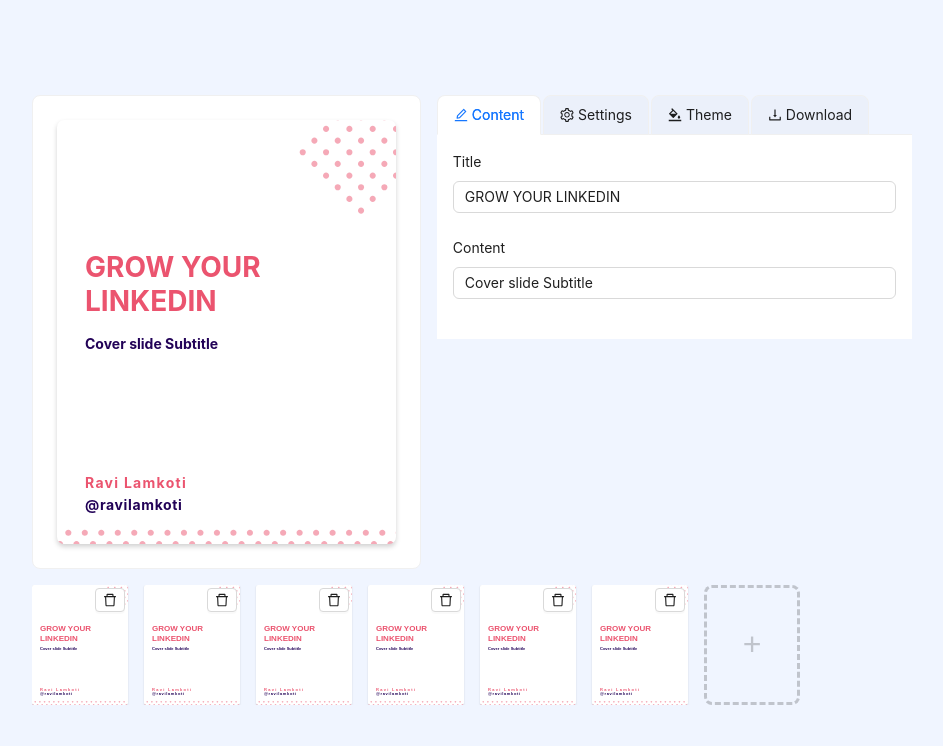
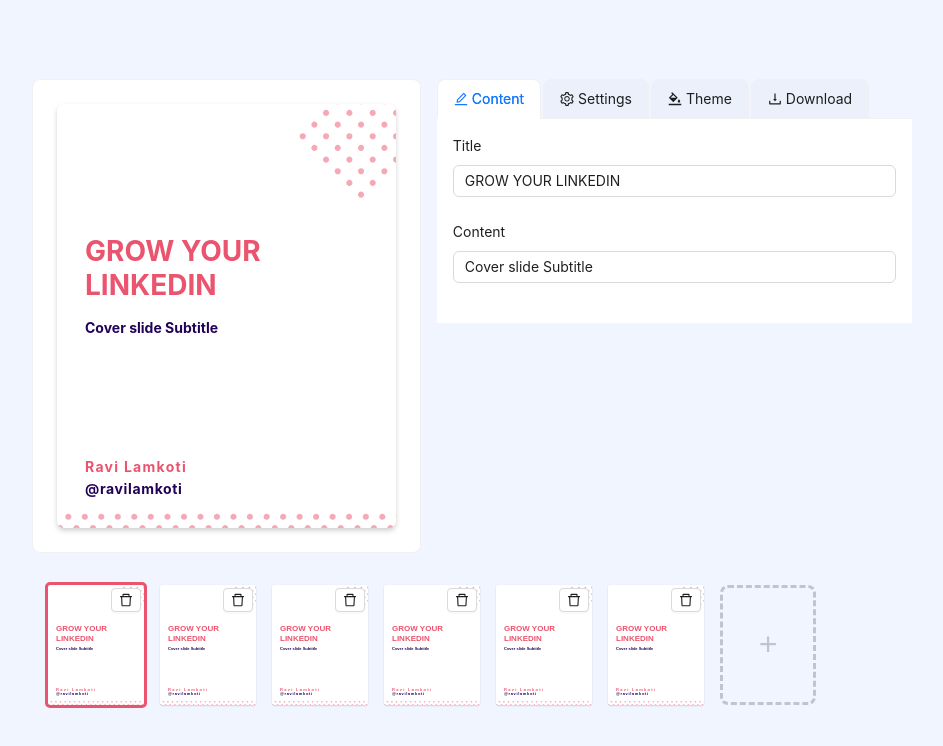
Before and after one commit to RavenColEvol/linked_in-post-generator, a React (Vite) app: page / in a window 1280 px wide. Shown: the top 746 px of the page, without its empty margins (160-1103 px from the left). Built offline with nearby package versions, Linux system fonts and the light colour scheme.

Commit message:
add: highlight preview

```diff
--- a/package.json
+++ b/package.json
@@ -13,6 +13,7 @@
     "@ant-design/icons": "^5.2.6",
     "@types/uuid": "^9.0.8",
     "antd": "^5.13.2",
+    "clsx": "^2.1.0",
     "react": "^18.2.0",
     "react-dom": "^18.2.0"
   },
--- a/src/components/Preview/index.tsx
+++ b/src/components/Preview/index.tsx
@@ -1,42 +1,53 @@
-import { v4 } from 'uuid';
+import { v4 } from "uuid";
 import { useFormState } from "../../hooks/stateContext";
 import { CardRenderer } from "../Renderer";
-import { DeleteOutlined } from '@ant-design/icons';
-import { Button } from 'antd';
+import { DeleteOutlined } from "@ant-design/icons";
+import { Button } from "antd";
+import clsx from "clsx";
 
 function Preview() {
   const [form, setFormState] = useFormState()!;
 
-  const handleDelete = (uid: string) => {
-    setFormState(form => {
-      if (form.slides.length === 1) {
-        return form;
-      }
+  const handleDelete = (event: React.MouseEvent<HTMLElement>, uid: string) => {
+    event.stopPropagation();
+    event.preventDefault();
+
+    if (form.slides.length === 1) {
+      return console.log("can't delete it");
+    }
+    setFormState((form) => {
       return {
         ...form,
-        slides: form.slides.filter(slide => slide.uid !== uid)
-      }
-    })
+        slides: form.slides.filter((slide) => slide.uid !== uid),
+      };
+    });
+  };
+
+  const changePreview = (index: number) => {
+    setFormState((form) => ({
+      ...form,
+      selectedIdx: index
+    }));
   }
+
   return (
-    <div className="preview-container" style={{fontSize: '4px'}}>
-      {form.slides.map((slide) => (
+    <div className="preview-container" style={{ fontSize: "4px" }}>
+      {form.slides.map((slide, idx) => (
         <CardWrapper
-        handleSwitch={() => {
-
-        }}
-        handleDelete={(event) => {
-          event.preventDefault();
-          event.stopPropagation();
-          handleDelete(slide.uid)
-        }} key={slide.uid}>
+          onClick={() => changePreview(idx)}
+          key={slide.uid}
+          isActive={form.selectedIdx === idx}
+        >
           <CardRenderer
             key={slide.uid}
-            style={{ width: '6rem' }}
+            style={{ width: "6rem" }}
             slide={slide}
             user={form.user}
             theme={form.theme}
           />
+          <Button size="small" onClick={(e) => handleDelete(e, slide.uid)}>
+            <DeleteOutlined />
+          </Button>
         </CardWrapper>
       ))}
       <AddBlock />
@@ -44,36 +55,39 @@
   );
 }
 
-function CardWrapper({ children, handleDelete, handleSwitch }: {
-  handleDelete: (e: any) => void,
-  handleSwitch: (e: any) => void,
-  children: React.ReactNode
-}) {
+const CardWrapper = (props: any) => {
+  const { isActive } = props;
   return (
-    <div onClick={handleSwitch} className='delete_wrapper'>
-      {children}
-      <Button size='small' onClick={handleDelete}><DeleteOutlined /></Button>
+    <div {...props} className={clsx('preview_card__wrapper', { 'card_wrapper--active': isActive })}>
+      {props.children}
     </div>
-  )
-}
+  );
+};
 
 function AddBlock() {
   const [, setFormState] = useFormState()!;
   const handleClick = () => {
-    setFormState(form => ({
+    setFormState((form) => ({
       ...form,
-      slides: [...form.slides, {
-        uid: v4(),
-        title: 'Your Title',
-      }]
-    }))
+      slides: [
+        ...form.slides,
+        {
+          uid: v4(),
+          title: "Your Title",
+        },
+      ],
+    }));
   };
 
   return (
-    <div onClick={handleClick} title="Add Block" className="add-slide-container">
+    <div
+      onClick={handleClick}
+      title="Add Block"
+      className="add-slide-container"
+    >
       +
     </div>
-  )
+  );
 }
 
 export default Preview;
--- a/src/index.css
+++ b/src/index.css
@@ -150,6 +150,7 @@
   display: flex;
   gap: 1rem;
   overflow: auto;
+  padding: 1rem;
 }
 
 .preview-container .renderer-card {
@@ -171,12 +172,16 @@
   flex-shrink: 0;
 }
 
-.preview-container .delete_wrapper {
+.preview-container .preview_card__wrapper {
   position: relative;
 }
 
-.preview-container .delete_wrapper button {
+.preview-container .preview_card__wrapper button {
   position: absolute;
   top: .2rem;
   right: .2rem;
 }
+
+.preview-container .preview_card__wrapper.card_wrapper--active .renderer-card {
+  outline: .2rem solid var(--primary);
+}
```
Also changed, not shown: 1 other file (tests, documents, lock files or other folders).
